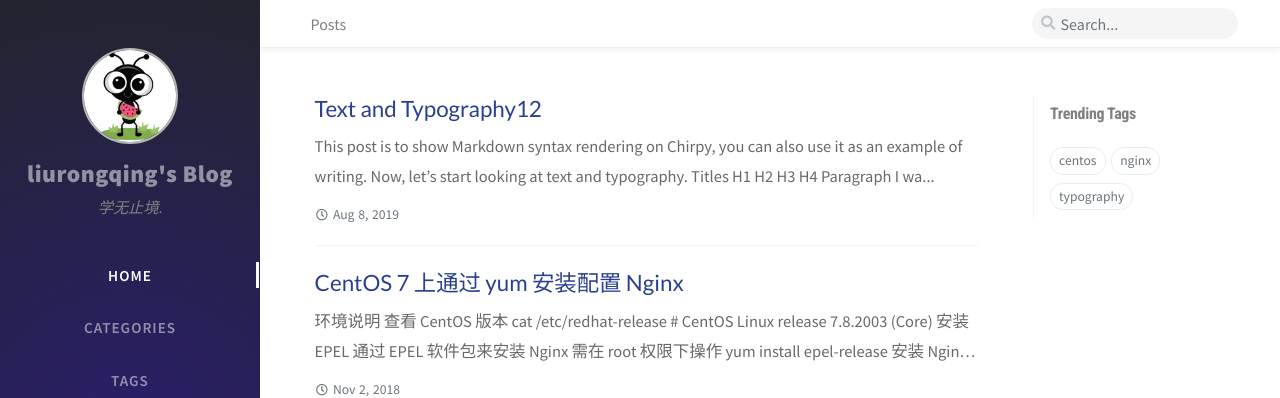
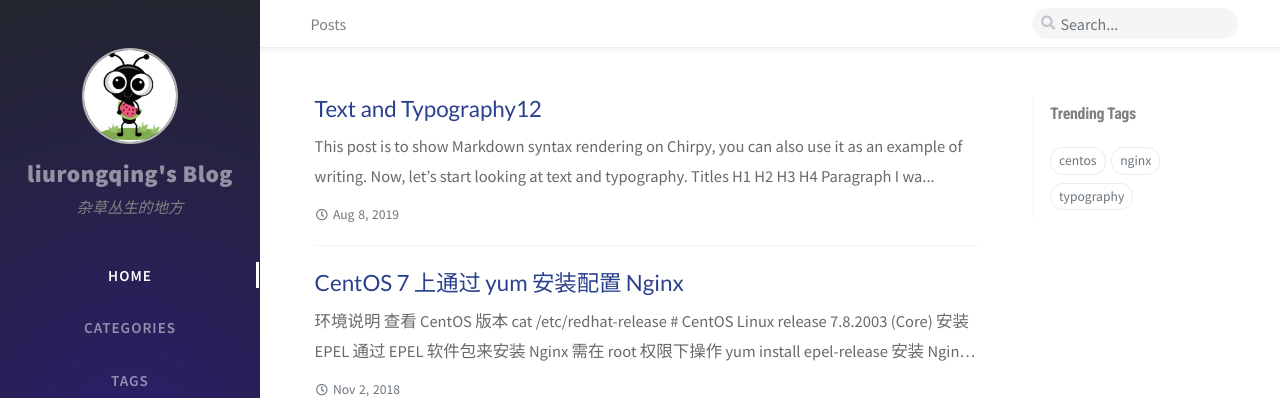
Before and after one commit to liurongqing/liurongqing, a Jekyll site: the page built from index.html, in a window 1280 px wide. Shown: the top 398 px of the page. Built offline with Jekyll 4.4.1, drawn with Linux system fonts in a browser that asks for light colours; nearby versions of some CDN libraries; the list of posts is cut into pages by our own code; comment, search, counter and statistics services are not loaded.

Commit message:
change desc

```diff
--- a/_config.yml
+++ b/_config.yml
@@ -10,7 +10,7 @@
 
 title: liurongqing's Blog                          # the main title
 
-tagline: 学无止境.  # it will display as the sub-title
+tagline: 杂草丛生的地方  # it will display as the sub-title
 
 description: >-                        # used by seo meta and the atom feed
   A minimal, portfolio, sidebar,
```
